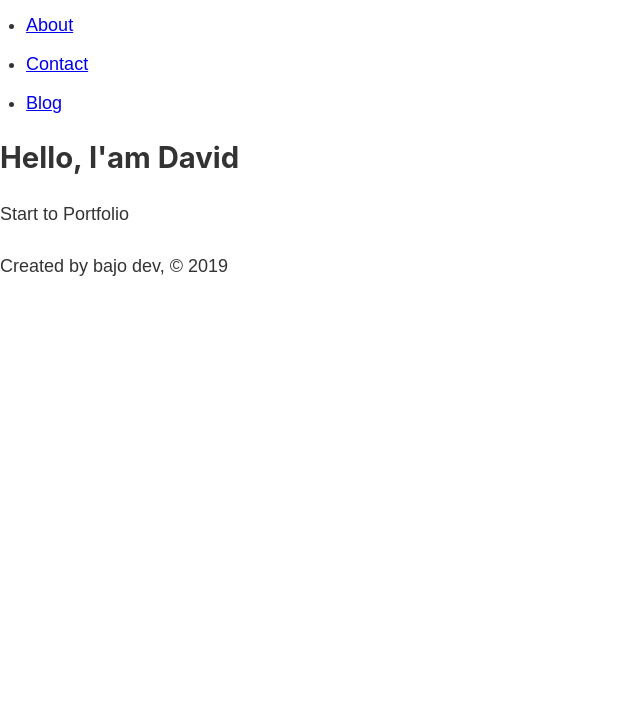
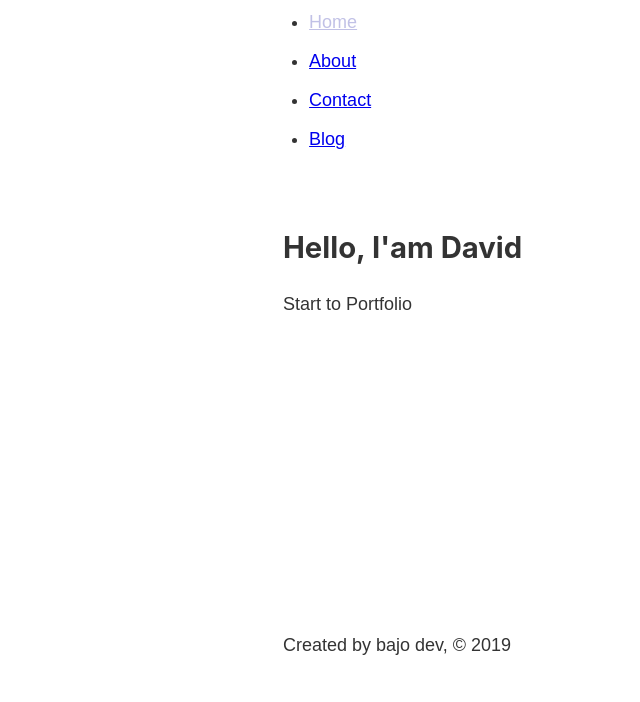
Before and after one commit to kambie10/gatsby-bootcamp, a Gatsby site: page / in a window 1280 px wide. Shown: the part 98-800 px from the top of the page, without its empty margins (0-640 px from the left). Built offline with nearby package versions, Linux system fonts and the light colour scheme; Gatsby itself is replaced by a stand-in of ours.

Commit message:
set style header & layout

```diff
--- a/src/components/header.js
+++ b/src/components/header.js
@@ -5,7 +5,7 @@ import styles from './header.module.scss'
 
 const Header = () => {
   return (
-    <header>
+    <header className={styles.header}>
       <h1>Bajo Dev</h1>
       <nav>
         <ul>
--- a/src/components/header.module.scss
+++ b/src/components/header.module.scss
@@ -1,3 +1,6 @@
+.header {
+  padding: 1rem 0 3rem;
+}
 .link{
   color: rgb(193, 193, 230)
 }
--- a/src/components/layout.js
+++ b/src/components/layout.js
@@ -3,12 +3,15 @@ import React from 'react'
 import Header from './header'
 import Footer from './footer'
 import '../styles/index.scss'
+import styles from './layout.module.scss'
 
 const Layout = (props) => {
   return (
-    <div>
-      <Header />
-      {props.children}
+    <div className={styles.container}>
+      <div className={styles.content}>
+        <Header />
+        {props.children}
+      </div>
       <Footer />
     </div>
   )
--- /dev/null
+++ b/src/components/layout.module.scss
@@ -0,0 +1,13 @@
+.container {
+  margin: 0 auto;
+  max-width: 750px;
+  padding: 1rem;
+
+  display: flex;
+  flex-direction: column;
+  min-height: 100vh;
+}
+
+.content {
+  flex-grow: 1;
+}
```
